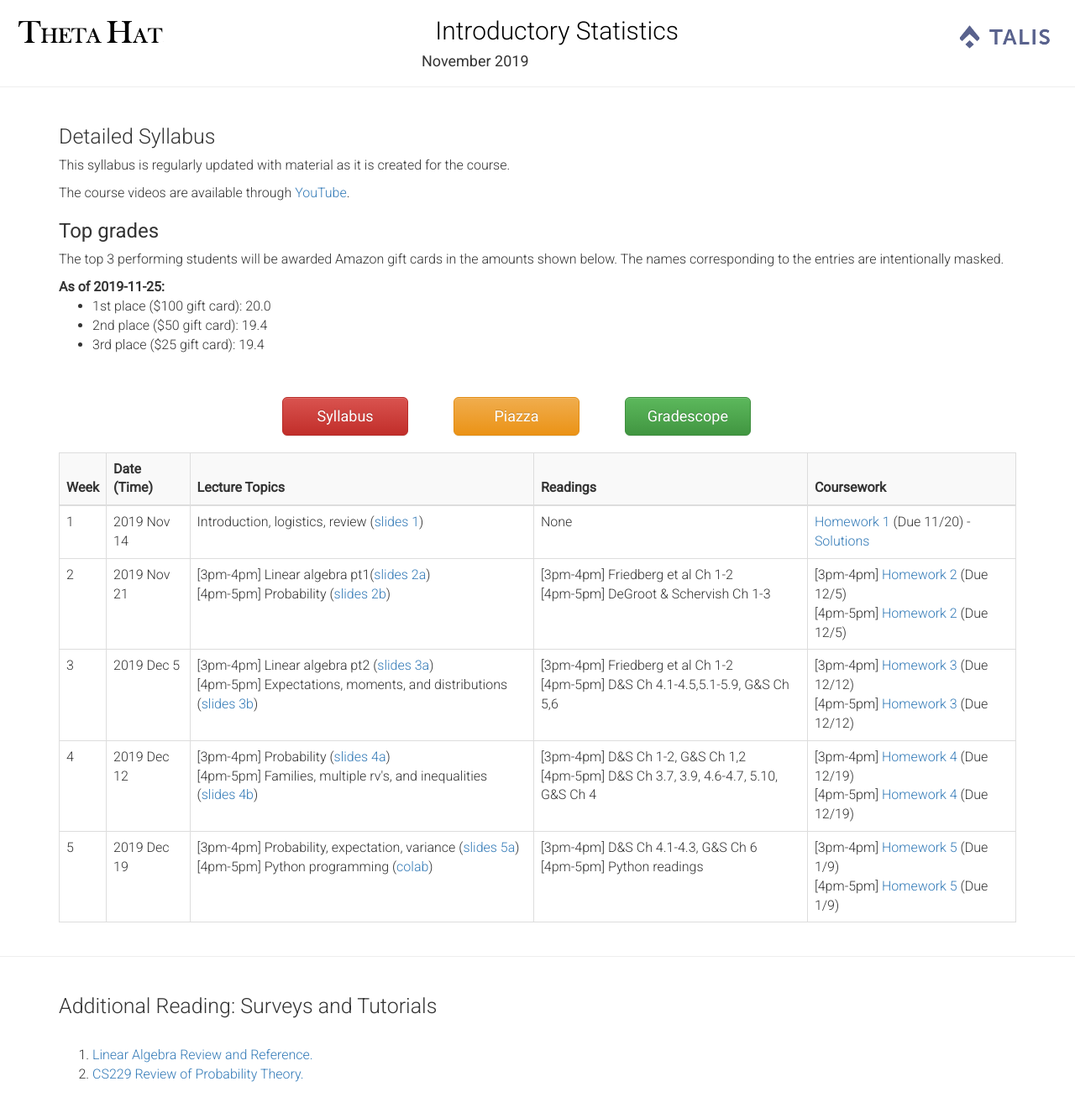
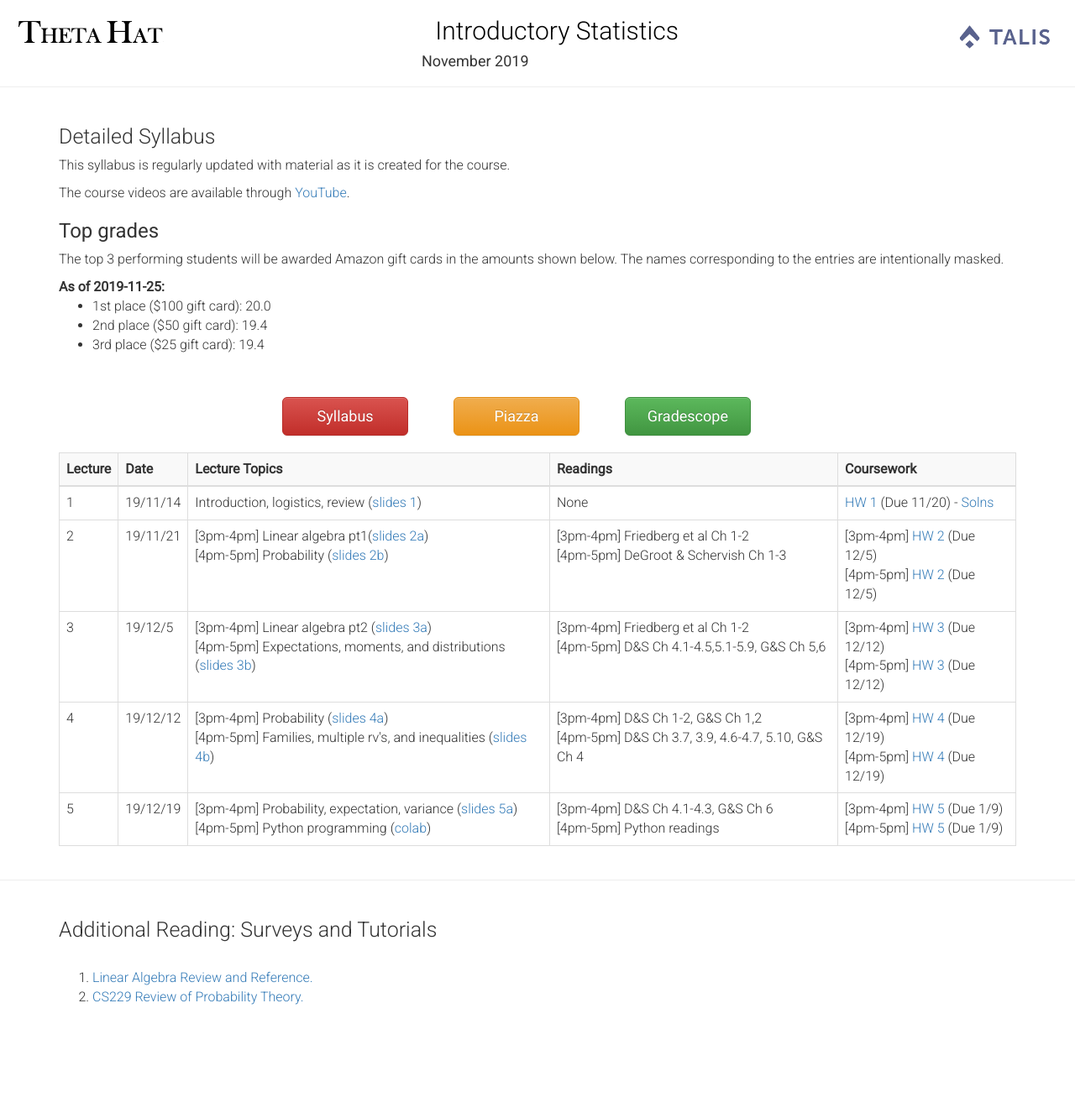
Before and after one commit to talisstats/talisstats.github.io, a Jekyll site: the page syllabus.html, which Jekyll copies as it is, in a window 1280 px wide. Shown: the whole page at 84% size. Built offline with Jekyll 4.4.1, drawn with Linux system fonts in a browser that asks for light colours; nearby versions of some CDN libraries; after the commit the page ends 1240 px from its top, so only the background shows below that.

Commit message:
Updates formatting

```diff
--- a/syllabus.html
+++ b/syllabus.html
@@ -80,25 +80,25 @@
 <div class="container">
 <table id="schedule" class="table table-bordered no-more-tables">
   <thead class="active" style="background-color:#f9f9f9">
-    <th>Week</th><th>Date (Time)</th><th>Lecture Topics</th><th>Readings</th><th>Coursework</th>
+    <th>Lecture</th><th>Date</th><th>Lecture Topics</th><th>Readings</th><th>Coursework</th>
   </thead>
 
   <tbody>
   <tr>
     <td>1</td>
-    <td> 2019 Nov 14 </td>
+    <td> 19/11/14 </td>
     <td>
       Introduction, logistics, review (<a href="assets/slides/lec1.pdf">slides 1</a>)
     </td>
     <td>
       None
     </td>
-    <td><a href="assets/hw/hw1.pdf">Homework 1</a> (Due 11/20) - <a href="assets/hw/hw1_soln.pdf">Solutions</a></td>
+    <td><a href="assets/hw/hw1.pdf">HW 1</a> (Due 11/20) - <a href="assets/hw/hw1_soln.pdf">Solns</a></td>
   </tr>
 
   <tr>
     <td>2</td>
-    <td> 2019 Nov 21 </td>
+    <td> 19/11/21 </td>
     <td>
        [3pm-4pm] Linear algebra pt1(<a href="assets/slides/lec2a.pdf">slides 2a</a>) </br>
        [4pm-5pm] Probability (<a href="assets/slides/lec2b.pdf">slides 2b</a>)
@@ -108,14 +108,14 @@
       [4pm-5pm] DeGroot & Schervish Ch 1-3 </br>
     </td>
     <td>
-      [3pm-4pm] <a href="assets/hw/hw2a.pdf">Homework 2</a> (Due 12/5) </br>
-      [4pm-5pm] <a href="assets/hw/hw2b.pdf">Homework 2</a> (Due 12/5)
+      [3pm-4pm] <a href="assets/hw/hw2a.pdf">HW 2</a> (Due 12/5) </br>
+      [4pm-5pm] <a href="assets/hw/hw2b.pdf">HW 2</a> (Due 12/5)
     </td>
   </tr>
 
   <tr>
     <td>3</td>
-    <td> 2019 Dec 5 </td>
+    <td> 19/12/5 </td>
     <td>
        [3pm-4pm] Linear algebra pt2 (<a href="">slides 3a</a>) </br>
        [4pm-5pm] Expectations, moments, and distributions (<a href="">slides 3b</a>)
@@ -125,14 +125,14 @@
       [4pm-5pm] D&S Ch 4.1-4.5,5.1-5.9, G&S Ch 5,6 </br>
     </td>
     <td>
-      [3pm-4pm] <a href="">Homework 3</a> (Due 12/12) </br>
-      [4pm-5pm] <a href="">Homework 3</a> (Due 12/12)
+      [3pm-4pm] <a href="">HW 3</a> (Due 12/12) </br>
+      [4pm-5pm] <a href="">HW 3</a> (Due 12/12)
     </td>
   </tr>
 
   <tr>
     <td>4</td>
-    <td> 2019 Dec 12 </td>
+    <td> 19/12/12 </td>
     <td>
        [3pm-4pm] Probability (<a href="">slides 4a</a>) </br>
        [4pm-5pm] Families, multiple rv's, and inequalities (<a href="">slides 4b</a>)
@@ -142,14 +142,14 @@
       [4pm-5pm] D&S Ch 3.7, 3.9, 4.6-4.7, 5.10, G&S Ch 4 </br>
     </td>
     <td>
-      [3pm-4pm] <a href="">Homework 4</a> (Due 12/19) </br>
-      [4pm-5pm] <a href="">Homework 4</a> (Due 12/19)
+      [3pm-4pm] <a href="">HW 4</a> (Due 12/19) </br>
+      [4pm-5pm] <a href="">HW 4</a> (Due 12/19)
     </td>
   </tr>
 
   <tr>
     <td>5</td>
-    <td> 2019 Dec 19 </td>
+    <td> 19/12/19 </td>
     <td>
        [3pm-4pm] Probability, expectation, variance (<a href="">slides 5a</a>) </br>
        [4pm-5pm] Python programming (<a href="">colab</a>)
@@ -159,8 +159,8 @@
       [4pm-5pm] Python readings </br>
     </td>
     <td>
-      [3pm-4pm] <a href="">Homework 5</a> (Due 1/9) </br>
-      [4pm-5pm] <a href="">Homework 5</a> (Due 1/9)
+      [3pm-4pm] <a href="">HW 5</a> (Due 1/9) </br>
+      [4pm-5pm] <a href="">HW 5</a> (Due 1/9)
     </td>
   </tr>
 
```
